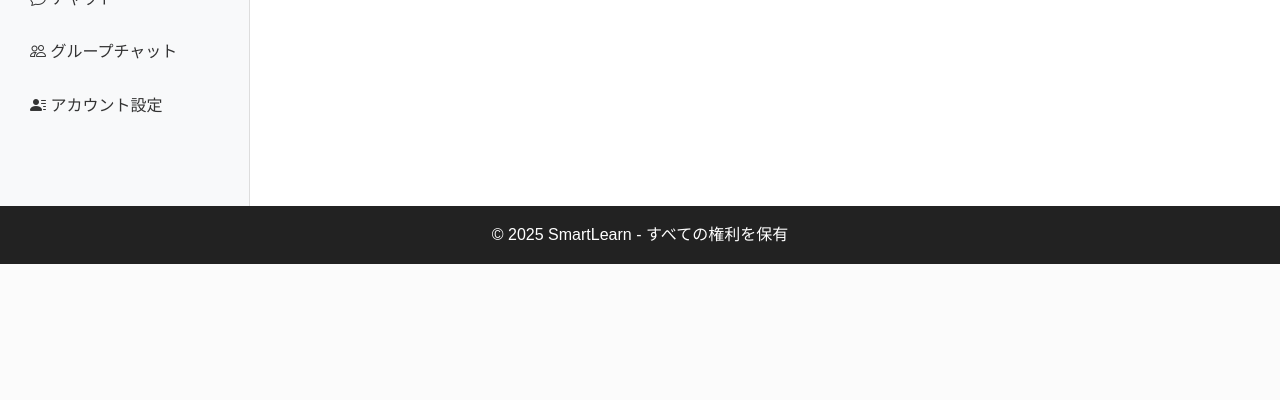
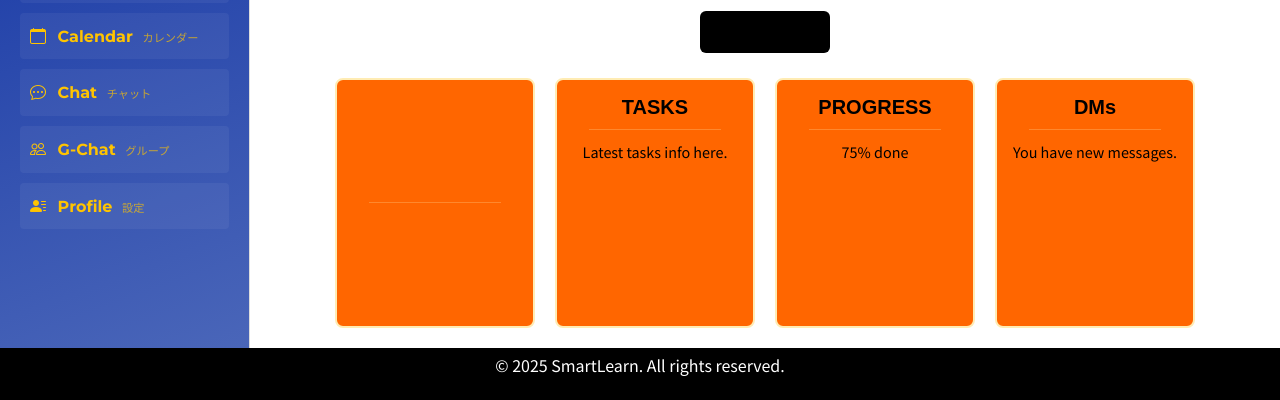
Before and after one commit to reodive/school_system, a Django app: page / in a window 1280 px wide. Shown: the part 536-936 px from the top of the page. Before the commit the page ends 800 px from the top, so only its background shows below. Run offline with Django 4.2, Linux system fonts and the light colour scheme; a user stored in the database is signed in; data comes from the database, SQL or seed files in the repository.

Commit message:
ver 1.37

```diff
--- a/manage.py
+++ b/manage.py
@@ -1,4 +1,3 @@
-#!/usr/bin/env python
 """Django's command-line utility for administrative tasks."""
 import os
 import sys
--- a/templates/base.html
+++ b/templates/base.html
@@ -15,105 +15,198 @@
 
     <title>{% block title %}SmartLearn - 学習支援システム{% endblock %}</title>
 
-    <!-- Google Fonts / Bootstrap CSS -->
-    <link href="https://fonts.googleapis.com/css2?family=Roboto:wght@400;500;700&display=swap" rel="stylesheet">
+    <!-- Google Fonts: 例として Montserrat & Noto Sans JP -->
+    <!-- 実際にAcumin Proを使う場合はWebフォントを用意し、@font-faceまたはTypekit等を利用 -->
+    <link rel="preconnect" href="https://fonts.googleapis.com">
+    <link rel="preconnect" href="https://fonts.gstatic.com" crossorigin>
+    <link href="https://fonts.googleapis.com/css2?family=Montserrat:wght@500;700&family=Noto+Sans+JP:wght@400;700&display=swap" rel="stylesheet">
+    <link rel="preconnect" href="https://fonts.googleapis.com">
+    <link rel="preconnect" href="https://fonts.googleapis.com">
+    <link rel="preconnect" href="https://fonts.gstatic.com" crossorigin>
+    <link href="https://fonts.googleapis.com/css2?family=Anton&display=swap" rel="stylesheet">
+    <link rel="preconnect" href="https://fonts.googleapis.com">
+    <link rel="preconnect" href="https://fonts.gstatic.com" crossorigin>
+    <link href="https://fonts.googleapis.com/css2?family=Anton&family=Great+Vibes&family=Merriweather:ital,opsz,wght@0,18..144,300..900;1,18..144,300..900&display=swap" rel="stylesheet">
+
+    <link rel="preconnect" href="https://fonts.gstatic.com" crossorigin>
+    <link href="https://fonts.googleapis.com/css2?family=Anton&display=swap" rel="stylesheet">
+    <!-- Bootstrap CSS -->
     <link rel="stylesheet" href="https://cdn.jsdelivr.net/npm/bootstrap@5.3.0/dist/css/bootstrap.min.css">
     <!-- Bootstrap Icons -->
     <link rel="stylesheet" href="https://cdn.jsdelivr.net/npm/bootstrap-icons@1.10.5/font/bootstrap-icons.css">
     <!-- カスタムCSS -->
     <link rel="stylesheet" href="{% static 'css/style.css' %}">
+    <link rel="preconnect" href="https://fonts.googleapis.com">
+    <link rel="preconnect" href="https://fonts.gstatic.com" crossorigin>
+    <link href="https://fonts.googleapis.com/css2?family=Anton&family=Great+Vibes&family=Merriweather:ital,opsz,wght@0,18..144,300..900;1,18..144,300..900&family=Yeseva+One&display=swap" rel="stylesheet">
 
     <style>
-        /* ベース設定 */
-        * { box-sizing: border-box; }
+        /* --------------------------------------------
+           1. ベース設定
+        -------------------------------------------- */
+        * {
+            box-sizing: border-box;
+        }
         body {
             margin: 0;
             padding: 0;
-            font-family: Arial, sans-serif;
+            /* 日本語はNoto Sans JP、英字はAcumin Pro(例としてMontserrat)を優先 */
+            font-family: 'Noto Sans JP', 'Montserrat', sans-serif;
             min-height: 100vh;
             display: flex;
             flex-direction: column;
             scroll-behavior: smooth;
-            background-color: #f5f5f5;
+            background: linear-gradient(180deg, #fff 0%, #e5ecf5 100%);
         }
-        /* ヘッダー */
-        header { flex-shrink: 0; }
-        .navbar-custom {
-            background: rgba(255, 255, 255, 0.95);
-            border-bottom: 1px solid #ddd;
-            box-shadow: 0 2px 5px rgba(0,0,0,0.1);
-            width: 100%;
-            transition: background 0.3s ease-in-out;
+
+        /* --------------------------------------------
+           2. 最上部の黒い細いヘッダー
+        -------------------------------------------- */
+        .topbar {
+            background-color: #000000;  /* 真っ黒 */
+            color: #ffffff;
+            font-size: 0.85rem;
+            padding: 3px 15px;
+            display: flex;
+            justify-content: flex-end;
+            align-items: center;
         }
-        .navbar-custom .navbar-brand {
-            font-size: 1.6rem;
-            font-weight: 600;
-            color: #333;
-            transition: color 0.3s;
+        .topbar .lang-switch {
+            display: flex;
+            align-items: center;
+            gap: 8px;
         }
-        .navbar-custom .nav-link {
+        .topbar .lang-switch i {
+            font-size: 1.1rem;
+        }
+        .topbar .lang-switch .divider {
+            margin: 0 4px;
+            color: #ffffff;
+        }
+
+        /* --------------------------------------------
+           3. メインヘッダー (紺色)
+        -------------------------------------------- */
+        header {
+            background-color: #00239c; /* 薄めた紺瑠璃色 */
+            padding: 10px 20px;
+            display: flex;
+            justify-content: space-between;
+            align-items: center;
+            flex-shrink: 0;
+        }
+        /* 左上ロゴ (元のBebas Neueを使う) */
+        header .logo {
+            font-family: 'Anton';
+            font-size: 2rem;
+            letter-spacing: 1px;
+            color: #ffffff;
+            text-transform: uppercase;
+        }
+        /* 右上ユーザー情報 */
+        header .user-info {
+            color: #ffffff;
+            display: flex;
+            align-items: center;
+            gap: 15px;
+        }
+        header .user-info .notification-icon {
+            position: relative;
+            font-size: 1.2rem;
+            cursor: pointer;
+        }
+        header .user-info .notification-icon .badge {
+            position: absolute;
+            top: -10px;
+            right: -10px;
+            background-color: #ff6600;
+            color: #fff;
+            border-radius: 50%;
+            font-size: 0.7rem;
+            width: 18px;
+            height: 18px;
+            display: flex;
+            justify-content: center;
+            align-items: center;
+        }
+        header .user-info span {
+            font-size: 0.9rem;
+        }
+        header .logout-btn form {
+            margin: 0;
+        }
+        header .logout-btn button {
+            background: none;
+            border: none;
+            color: #ffffff;
             font-size: 1rem;
-            font-weight: 500;
-            color: #555;
-            padding: 0.6rem 1rem;
-            transition: color 0.3s, background 0.3s;
+            cursor: pointer;
         }
-        .navbar-custom .nav-link:hover {
-            color: #000;
-            background: rgba(0,0,0,0.05);
-            border-radius: 5px;
-        }
-        .navbar-brand img {
-            max-height: 40px;
-            margin-right: 8px;
-        }
-        /* 中央領域：サイドバー＋メインコンテンツ */
+
+        /* --------------------------------------------
+           4. 中央領域：サイドバー＋メインコンテンツ
+        -------------------------------------------- */
         .middle-area {
             flex: 1;
             display: flex;
-            flex-direction: row;
             overflow: hidden;
         }
-        /* サイドバー */
+
+        /* --------------------------------------------
+           5. サイドバー
+        -------------------------------------------- */
         aside.sidebar {
             width: 250px;
-            background-color: #f8f9fa;
-            border-right: 1px solid #ddd;
+            background: linear-gradient(160deg, #00239c, #4a66b9);
             padding: 20px;
             flex-shrink: 0;
         }
         aside.sidebar h4 {
             margin-top: 0;
             margin-bottom: 20px;
+            font-family: Yeseva One;
+            font-size: 2rem;
+            letter-spacing: 1px;
+            color: hsl(49, 100%, 52%);
         }
+
         aside.sidebar a {
             display: block;
             padding: 10px;
-            margin-bottom: 8px;
-            color: #333;
+            margin-bottom: 10px;
+            color: #ffc400;
             text-decoration: none;
             border-radius: 4px;
-            transition: background 0.2s;
+            background-color: rgba(255, 255, 255, 0.05);
+            transition: all 0.3s ease;
         }
         aside.sidebar a:hover {
-            background-color: #e9ecef;
+            background-color: rgba(255, 255, 255, 0.15);
+            box-shadow: 0 2px 6px rgba(0, 0, 0, 0.3);
         }
-        /* メインコンテンツ */
+        aside.sidebar a i {
+            margin-right: 8px;
+        }
+        /* 英語 + 日本語小さく の例 */
+        aside.sidebar a .en {
+            font-family: 'Montserrat', sans-serif;
+            font-weight: 700;
+            margin-right: 6px;
+        }
+        aside.sidebar a .jp {
+            font-size: 0.7rem;
+            opacity: 0.7;
+        }
+
+        /* --------------------------------------------
+           6. メインコンテンツ
+        -------------------------------------------- */
         main.main-content {
             flex: 1;
             padding: 20px;
-            background-color: #fff;
             overflow-y: auto;
         }
-        /* フッター */
-        footer {
-            flex-shrink: 0;
-            background: #222;
-            color: #fff;
-            text-align: center;
-            padding: 1rem 0;
-            width: 100%;
-        }
+
         /* メッセージ表示エリア */
         .message-area {
             position: fixed;
@@ -122,6 +215,7 @@
             z-index: 1050;
             width: auto;
         }
+
         /* レスポンシブ対応 */
         @media (max-width: 768px) {
             .middle-area {
@@ -133,96 +227,122 @@
                 border-bottom: 1px solid #ddd;
             }
         }
+        /* フッターのスタイル */
+        footer.footer {
+             background-color: #000000;
+             color: #ffffff;
+             text-align: center;
+             padding: 5px 15px;
+        }
+
     </style>
+
     {% block extra_head %}{% endblock %}
 </head>
 <body>
-    <!-- ヘッダー -->
+
+    <!-- 1) 黒い細いヘッダー -->
+    <div class="topbar">
+        <div class="lang-switch">
+            <i class="bi bi-globe"></i>
+            <span class="divider">|</span>
+            <span>JP</span>
+        </div>
+    </div>
+
+    <!-- 2) メインヘッダー (薄い紺瑠璃色) -->
     <header>
-        <nav class="navbar navbar-expand-lg navbar-custom">
-            <div class="container-fluid">
-                <a class="navbar-brand d-flex align-items-center" href="{% url 'task_list' %}">
-                    <img src="{% static 'images/smartlearn_logo.png' %}" alt="SmartLearn Logo" onerror="this.style.display='none'">
-                    <span>SmartLearn</span>
-                </a>
-                <button class="navbar-toggler" type="button" data-bs-toggle="collapse"
-                        data-bs-target="#navbarNav" aria-controls="navbarNav"
-                        aria-expanded="false" aria-label="メニューを切り替え">
-                    <span class="navbar-toggler-icon"></span>
-                </button>
-                <div class="collapse navbar-collapse" id="navbarNav">
-                    <ul class="navbar-nav ms-auto mb-2 mb-lg-0">
-                        {% if user.is_authenticated %}
-                            {% if user.role == "teacher" or user.role == "admin" %}
-                                <li class="nav-item">
-                                    <a class="nav-link" href="{% url 'create_task' %}">
-                                        <i class="bi bi-pencil-square"></i> 課題作成
-                                    </a>
-                                </li>
-                            {% elif user.role == "student" %}
-                                <li class="nav-item">
-                                    <a class="nav-link" href="{% url 'task_list' %}">
-                                        <i class="bi bi-folder2-open"></i> 課題一覧
-                                    </a>
-                                </li>
-                            {% endif %}
-                            <li class="nav-item">
-                                <a class="nav-link" href="{% url 'dashboard' %}">
-                                    <i class="bi bi-bar-chart"></i> ダッシュボード
-                                </a>
-                            </li>
-                            <li class="nav-item d-flex align-items-center mx-2 text-muted">
-                                <small>こんにちは、{{ user.username }} さん</small>
-                            </li>
-                            <li class="nav-item">
-                                <form action="{% url 'logout' %}" method="POST" style="display: inline;">
-                                    {% csrf_token %}
-                                    <button type="submit" class="btn btn-link nav-link p-0" style="border: none;">
-                                        <i class="bi bi-door-open"></i> ログアウト
-                                    </button>
-                                </form>
-                            </li>
-                        {% else %}
-                            <li class="nav-item">
-                                <a class="nav-link" href="{% url 'login' %}">
-                                    <i class="bi bi-key"></i> ログイン
-                                </a>
-                            </li>
-                            <li class="nav-item">
-                                <a class="nav-link" href="{% url 'signup' %}">
-                                    <i class="bi bi-person-plus"></i> サインアップ
-                                </a>
-                            </li>
-                        {% endif %}
-                    </ul>
-                </div>
+        <div class="logo">SmartLearn</div>
+        <!-- ユーザー情報 + 通知アイコン + ログアウトボタン -->
+        <div class="user-info">
+            <span>{{ user.role|default:"Guest" }}</span>
+            <!-- 通知アイコン + 数字バッジ -->
+            <div class="notification-icon">
+                <i class="bi bi-bell"></i>
+                {% if notifications_count|default:0 > 0 %}
+                <div class="badge">{{ notifications_count }}</div>
+                {% endif %}
             </div>
-        </nav>
+            <div class="logout-btn">
+                <form action="{% url 'logout' %}" method="POST">
+                    {% csrf_token %}
+                    <button type="submit">Logout</button>
+                </form>
+            </div>
+        </div>
     </header>
 
     <!-- 中央領域 -->
     <div class="middle-area">
         <!-- サイドバー -->
         <aside class="sidebar">
-            <h4>メニュー</h4>
-            <a href="{% url 'home' %}"><i class="bi bi-house-door"></i> ホーム</a>
-            <a href="{% url 'task_list' %}"><i class="bi bi-folder2-open"></i> 課題一覧</a>
-            <a href="{% url 'dashboard' %}"><i class="bi bi-bar-chart"></i> ダッシュボード</a>
-            <a href="{% url 'announcement_list' %}"><i class="bi bi-megaphone"></i> お知らせ</a>
+            <h4>Menu</h4>
+            <a href="{% url 'home' %}">
+                <i class="bi bi-house-door"></i>
+                <span class="en">Home</span>
+                <span class="jp">ホーム</span>
+            </a>
+            <a href="{% url 'task_list' %}">
+                <i class="bi bi-folder2-open"></i>
+                <span class="en">Tasks</span>
+                <span class="jp">課題一覧</span>
+            </a>
+            <a href="{% url 'dashboard' %}">
+                <i class="bi bi-bar-chart"></i>
+                <span class="en">Dashboard</span>
+                <span class="jp">ダッシュボード</span>
+            </a>
+            <a href="{% url 'announcement_list' %}">
+                <i class="bi bi-megaphone"></i>
+                <span class="en">News</span>
+                <span class="jp">お知らせ</span>
+            </a>
             {% if group %}
-                <a href="{% url 'group_stream' group.id %}"><i class="bi bi-clock-history"></i> 生徒グループ</a>
-                <a href="{% url 'group_roster' group.id %}"><i class="bi bi-people"></i> グループ名簿</a>
+                <a href="{% url 'group_stream' group.id %}">
+                    <i class="bi bi-clock-history"></i>
+                    <span class="en">Stream</span>
+                    <span class="jp">グループ</span>
+                </a>
+                <a href="{% url 'group_roster' group.id %}">
+                    <i class="bi bi-people"></i>
+                    <span class="en">Roster</span>
+                    <span class="jp">名簿</span>
+                </a>
             {% else %}
-                <a href="{% url 'group_selection' %}"><i class="bi bi-people"></i> グループ選択</a>
+                <a href="{% url 'group_selection' %}">
+                    <i class="bi bi-people"></i>
+                    <span class="en">Groups</span>
+                    <span class="jp">グループ選択</span>
+                </a>
             {% endif %}
-            <a href="{% url 'teacher_dashboard' %}"><i class="bi bi-graph-up"></i> 教科別課題</a>
-            <a href="{% url 'calendar_view' %}"><i class="bi bi-calendar"></i> カレンダー</a>
-            <a href="{% url 'message_list' %}"><i class="bi bi-chat-dots"></i> チャット</a>
-            <a href="{% url 'group_chat_room_list' %}"><i class="bi bi-people"></i> グループチャット</a>
-            <a href="{% url 'profile_settings' %}"><i class="bi bi-person-lines-fill"></i> アカウント設定</a>
+            <a href="{% url 'teacher_dashboard' %}">
+                <i class="bi bi-graph-up"></i>
+                <span class="en">Subjects</span>
+                <span class="jp">教科別</span>
+            </a>
+            <a href="{% url 'calendar_view' %}">
+                <i class="bi bi-calendar"></i>
+                <span class="en">Calendar</span>
+                <span class="jp">カレンダー</span>
+            </a>
+            <a href="{% url 'message_list' %}">
+                <i class="bi bi-chat-dots"></i>
+                <span class="en">Chat</span>
+                <span class="jp">チャット</span>
+            </a>
+            <a href="{% url 'group_chat_room_list' %}">
+                <i class="bi bi-people"></i>
+                <span class="en">G-Chat</span>
+                <span class="jp">グループ</span>
+            </a>
+            <a href="{% url 'profile_settings' %}">
+                <i class="bi bi-person-lines-fill"></i>
+                <span class="en">Profile</span>
+                <span class="jp">設定</span>
+            </a>
         </aside>
 
-        <!-- メインコンテンツ -->
+        <!-- メインコンテンツ：他ページ用のブロック -->
         <main class="main-content">
             <!-- メッセージ表示エリア -->
             <div class="message-area">
@@ -235,29 +355,17 @@
                     {% endfor %}
                 {% endif %}
             </div>
-            <!-- コンテンツブロック -->
+            <!-- ページごとのコンテンツを表示 -->
             {% block content %}{% endblock %}
         </main>
     </div>
+    <!-- フッターの追加 -->
+<footer class="footer">
+    <p>&copy; 2025 SmartLearn. All rights reserved.</p>
+</footer>
 
-    <!-- フッター -->
-    <footer>
-        &copy; {% now "Y" %} SmartLearn - すべての権利を保有
-    </footer>
-
-    <!-- Bootstrap JS -->
-    <script src="https://cdn.jsdelivr.net/npm/bootstrap@5.3.0/dist/js/bootstrap.bundle.min.js"></script>
-    <!-- ナビゲーションバーの縮小効果 -->
-    <script>
-        window.addEventListener('scroll', function() {
-            const navbar = document.querySelector('.navbar-custom');
-            if (window.scrollY > 50) {
-                navbar.classList.add('shrink');
-            } else {
-                navbar.classList.remove('shrink');
-            }
-        });
-    </script>
-    {% block extra_js %}{% endblock %}
+<!-- Bootstrap JS -->
+<script src="https://cdn.jsdelivr.net/npm/bootstrap@5.3.0/dist/js/bootstrap.bundle.min.js"></script>
+{% block extra_js %}{% endblock %}
 </body>
 </html>
--- a/templates/home.html
+++ b/templates/home.html
@@ -1,54 +1,123 @@
 {% extends "base.html" %}
-{% load static %}  ← これを追加
+{% load static %}
 
-{% block title %}ホーム{% endblock %}
-
-{% block extra_head %}
-<style>
-    .hero-section {
-        background: url('/static/images/hero-bg.jpg') no-repeat center center;
-        background-size: cover;
-        position: relative;
-        padding: 5rem 0;
-        text-align: center;
-        color: white;
-    }
-
-    .hero-overlay {
-        background-color: rgba(0, 0, 0, 0.5);
-        padding: 3rem;
-        border-radius: 10px;
-    }
-
-    .feature-card {
-        background: white;
-        border-radius: 10px;
-        padding: 20px;
-        box-shadow: 0 4px 6px rgba(0, 0, 0, 0.1);
-        transition: transform 0.2s ease-in-out;
-    }
-
-    .feature-card:hover {
-        transform: translateY(-3px);
-    }
-
-    .feature-card img {
-        border-radius: 10px;
-        max-height: 150px;
-        object-fit: cover;
-    }
-</style>
-{% endblock %}
+{% block title %}Home - SmartLearn{% endblock %}
 
 {% block content %}
-<div class="hero-section" style="background: url('{% static 'images/hero-bg.jpg' %}') no-repeat center center; background-size: cover;">
-    <div class="container">
-        <div class="hero-overlay">
-            <h1 class="mb-3">Welcome、SmartLearn へ</h1>
-            <p class="lead">生徒と教師のための効率的な課題管理とコミュニケーションツールを提供します。</p>
-            <a class="btn btn-primary btn-lg mt-3" href="{% url 'dashboard' %}" role="button">ダッシュボードへ</a>
-        </div>
+<!-- ホーム画面専用のコンテンツ -->
+
+<!-- 校舎イメージ（背景グラデーションでシンプルな校舎を表現） -->
+<div class="school-building" style="
+    width: 100%;
+    max-width: 700px;
+    margin: 20px auto;
+    height: 220px;
+    border-radius: 10px;
+    background: linear-gradient(135deg, #e8edf3, #cfd8e3);
+    display: flex;
+    align-items: center;
+    justify-content: center;
+    color: #5c6bc0;
+    font-size: 1.2rem;
+    font-family: 'Noto Sans JP', sans-serif;
+">
+    <span>School Building Image</span>
+</div>
+
+<!-- AIアシスタントエリア -->
+<div class="ai-assistant" style="text-align: center; margin-bottom: 25px;">
+    <img src="{% static 'images/ai_assistant_default.png' %}" alt="AI Assistant" style="
+        width: 150px;
+        height: 150px;
+        border-radius: 50%;
+        border: 3px solid #000;
+        object-fit: cover;
+    ">
+    <br>
+    <button style="
+        margin-top: 12px;
+        background-color: #000;
+        color: #000;
+        border: none;
+        padding: 8px 16px;
+        border-radius: 6px;
+        cursor: pointer;
+        font-weight: bold;
+    ">Change Skin</button>
+</div>
+
+<!-- 4つの情報ボックスを横並びに -->
+<div class="info-boxes" style="
+    display: flex;
+    flex-wrap: wrap;
+    gap: 20px;
+    justify-content: center;
+">
+    <!-- 今日の日付ボックス（タイトルは省略し、日時と曜日のみ表示） -->
+    <div class="info-box" style="
+        width: 200px;
+        height: 250px;
+        background-color: #ff6600;
+        border: 2px solid #ffecb3;
+        border-radius: 8px;
+        color: #000;
+        display: flex;
+        flex-direction: column;
+        align-items: center;
+        justify-content: center;
+        padding: 15px;
+    ">
+        <p style="font-size: 1.8rem; margin: 0;">{{ current_date|date:"Y/m/d" }}</p>
+        <hr style="width: 80%; border-top: 1px solid #ffecb3; margin: 10px 0;">
+        <p style="font-size: 1rem; margin: 0;">{{ current_date|date:"l" }}</p>
     </div>
+
+    <!-- 課題一覧ボックス -->
+<div class="info-box" style="
+width: 200px;
+height: 250px;
+background-color: #ff6600;
+border: 2px solid #ffecb3;
+border-radius: 8px;
+color: #000;
+padding: 15px;
+text-align: center;
+">
+<h5 style="font-family: 'Bebas Neue', sans-serif; margin-bottom: 10px; font-weight: bold;"> TASKS</h5>
+<hr style="width: 80%; border-top: 1px solid #ffecb3; margin: 10px auto;">
+<p style="font-size: 0.9rem; margin: 0; text-align: center;">Latest tasks info here.</p>
+</div>
+
+<!-- 進捗状況ボックス -->
+<div class="info-box" style="
+width: 200px;
+height: 250px;
+background-color: #ff6600;
+border: 2px solid #ffecb3;
+border-radius: 8px;
+color: #000;
+padding: 15px;
+text-align: center;
+">
+<h5 style="font-family: 'Bebas Neue', sans-serif; margin-bottom: 10px; font-weight: bold;"> PROGRESS</h5>
+<hr style="width: 80%; border-top: 1px solid #ffecb3; margin: 10px auto;">
+<p style="font-size: 0.9rem; margin: 0; text-align: center;">75% done</p>
+</div>
+
+<!-- DM通知ボックス -->
+<div class="info-box" style="
+width: 200px;
+height: 250px;
+background-color: #ff6600;
+border: 2px solid #ffecb3;
+border-radius: 8px;
+color: #000;
+padding: 15px;
+text-align: center;
+">
+<h5 style="font-family: 'Bebas Neue', sans-serif; margin-bottom: 10px; font-weight: bold;"> DMs</h5>
+<hr style="width: 80%; border-top: 1px solid #ffecb3; margin: 10px auto;">
+<p style="font-size: 0.9rem; margin: 0; text-align: center;">You have new messages.</p>
 </div>
 
 {% endblock %}
```
Also changed, not shown: notes/migrations/0001_initial.py (added), users/migrations/0003_loginhistory.py (added), users/models.py (line endings or trailing spaces), 1 other file.
